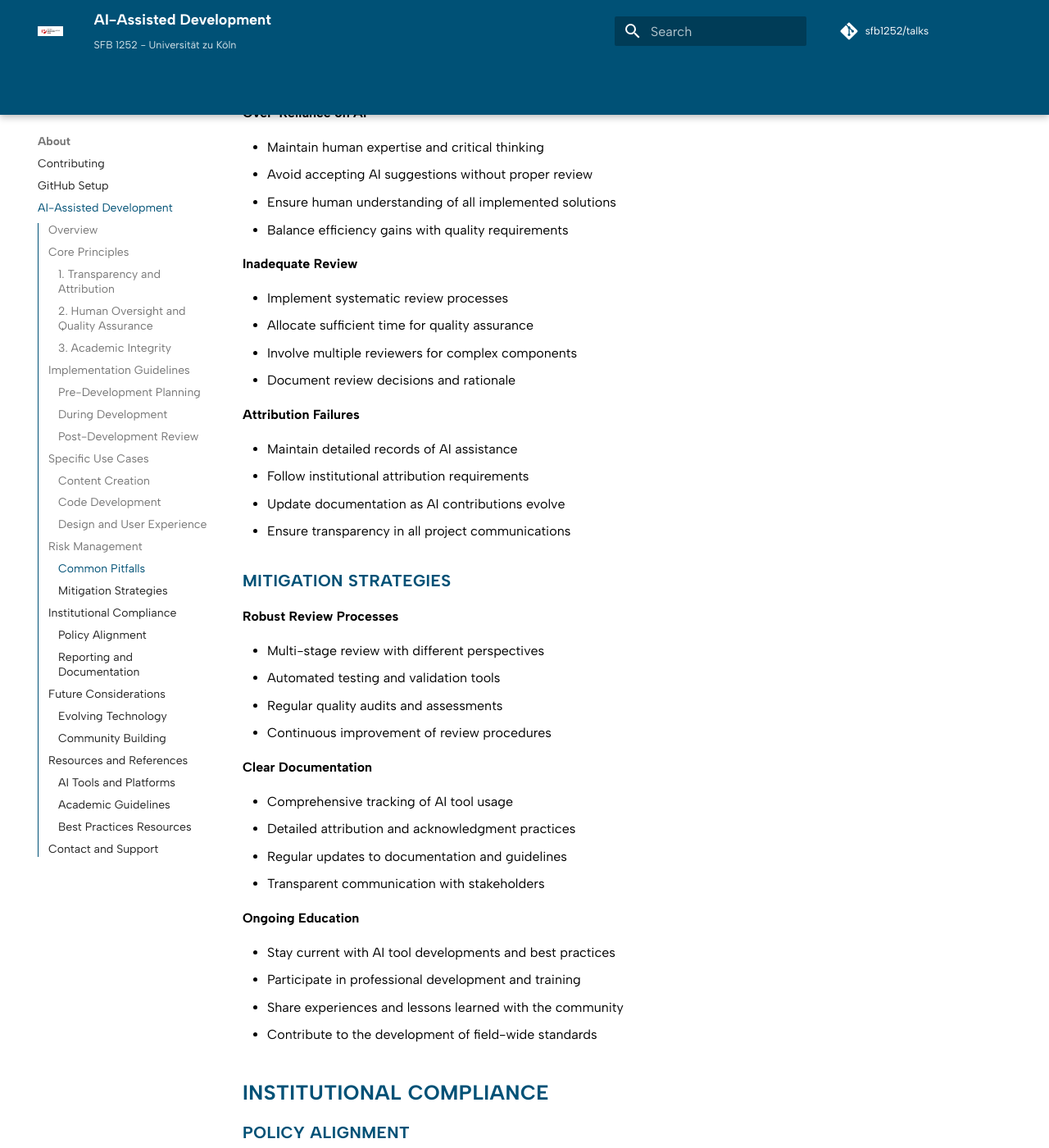
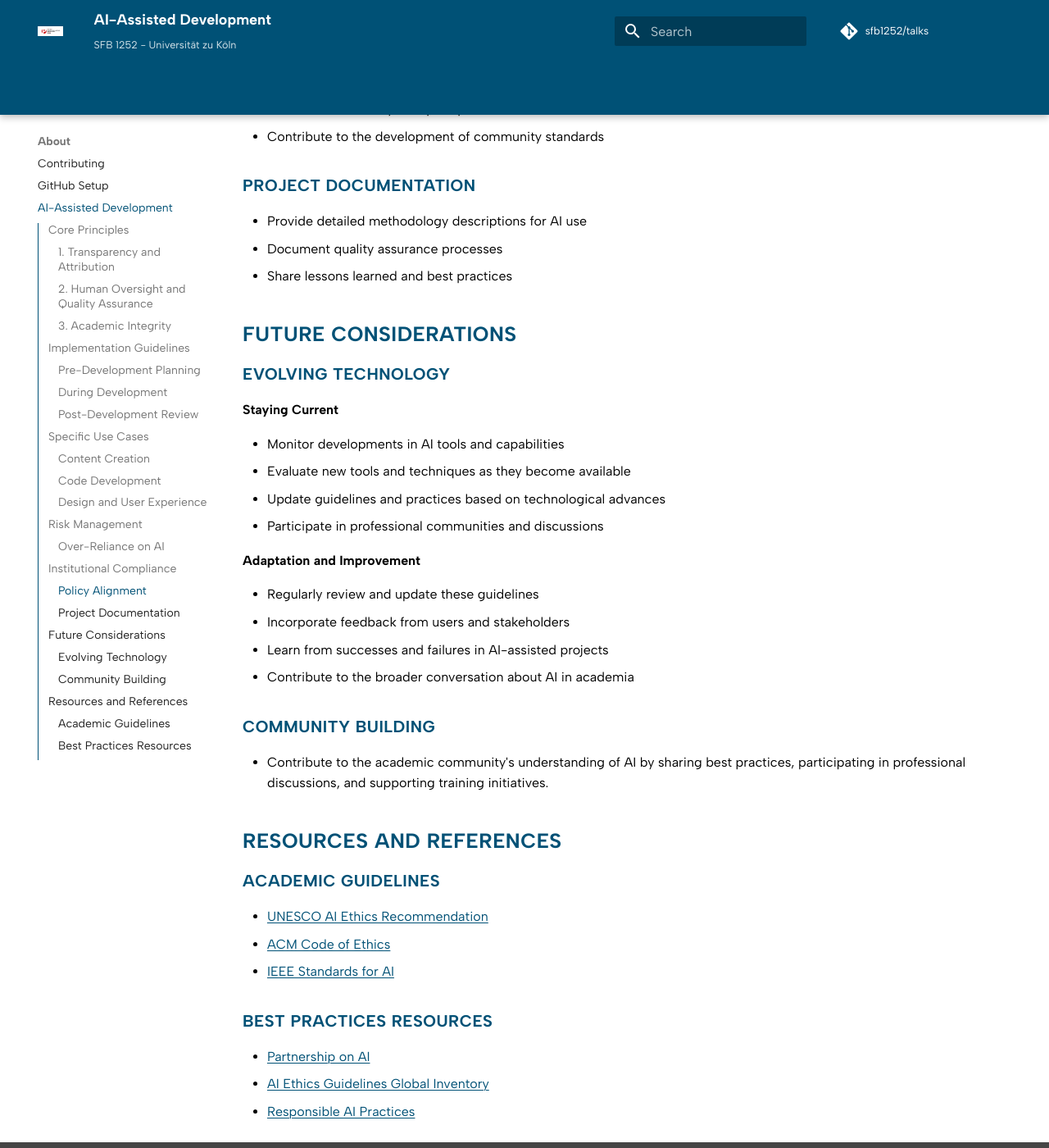
Before and after one commit to SFB1252/talks, an MkDocs documentation site: the page built from docs/about/ai-assisted-development.md, in a window 1280 px wide and 1400 px high, scrolled down 5032 px. Shown: the whole window at 82% size. Built offline with MkDocs 1.6.1 and Material for MkDocs 9.7.7, drawn with Linux system fonts in a browser that asks for light colours; comment, search, counter and statistics services are not loaded; some of the changed text lies outside the part shown.

Commit message:
condense

```diff
--- a/docs/about/ai-assisted-development.md
+++ b/docs/about/ai-assisted-development.md
@@ -1,15 +1,7 @@
 # AI-Assisted Development Guidelines
 
-This document establishes best practices and guidelines for using AI tools in
-academic web development projects, based on the experience of developing this
-Research Data and Methods Workshop Series website.
-
-## Overview
-
-AI-assisted development can significantly enhance productivity and quality in
-academic web projects when implemented with proper oversight, transparency, and
-ethical considerations. These guidelines ensure responsible use of AI tools
-while maintaining academic integrity and quality standards.
+This page describes some practices for using AI tools in
+academic web development projects.
 
 ## Core Principles
 
@@ -95,14 +87,9 @@
 - Break complex tasks into smaller, manageable components
 - Iterate and refine prompts based on output quality
 
-**Quality Control Workflow**
+**Quality Control**
 
-1. **AI Generation**: Use AI tools to create initial content or code
-2. **Initial Review**: Quick assessment of output relevance and quality
-3. **Technical Validation**: Detailed review of technical accuracy
-4. **Content Review**: Verification of factual accuracy and appropriateness
-5. **Integration Testing**: Ensure compatibility with existing systems
-6. **Final Approval**: Sign-off by qualified human reviewer
+- A systematic quality control process must be followed, as outlined in the "Human Oversight and Quality Assurance" principle.
 
 **Documentation Requirements**
 
@@ -140,10 +127,7 @@
 
 **Quality Assurance**
 
-- Verify factual accuracy of all AI-generated content
-- Ensure consistency with institutional voice and style
-- Check for appropriate academic tone and language
-- Validate citations and references
+- All AI-generated content must be reviewed for factual accuracy and consistency with institutional standards, as outlined in the "Human Oversight and Quality Assurance" principle.
 
 ### Code Development
 
@@ -156,10 +140,7 @@
 
 **Quality Assurance**
 
-- Review code for security vulnerabilities
-- Test functionality across different browsers and devices
-- Validate accessibility compliance
-- Ensure code maintainability and documentation
+- All AI-generated code must be reviewed for security, functionality, and accessibility, as outlined in the "Human Oversight and Quality Assurance" principle.
 
 ### Design and User Experience
 
@@ -172,58 +153,16 @@
 
 **Quality Assurance**
 
-- Test with real users and gather feedback
-- Validate accessibility with automated and manual testing
-- Ensure cross-platform compatibility
-- Review against design principles and best practices
+- All AI-generated design elements must be tested for usability and cross-platform compatibility, as outlined in the "Human Oversight and Quality Assurance" principle.
 
 ## Risk Management
 
-### Common Pitfalls
-
-**Over-Reliance on AI**
+### Over-Reliance on AI
 
 - Maintain human expertise and critical thinking
 - Avoid accepting AI suggestions without proper review
 - Ensure human understanding of all implemented solutions
 - Balance efficiency gains with quality requirements
-
-**Inadequate Review**
-
-- Implement systematic review processes
-- Allocate sufficient time for quality assurance
-- Involve multiple reviewers for complex components
-- Document review decisions and rationale
-
-**Attribution Failures**
-
-- Maintain detailed records of AI assistance
-- Follow institutional attribution requirements
-- Update documentation as AI contributions evolve
-- Ensure transparency in all project communications
-
-### Mitigation Strategies
-
-**Robust Review Processes**
-
-- Multi-stage review with different perspectives
-- Automated testing and validation tools
-- Regular quality audits and assessments
-- Continuous improvement of review procedures
-
-**Clear Documentation**
-
-- Comprehensive tracking of AI tool usage
-- Detailed attribution and acknowledgment practices
-- Regular updates to documentation and guidelines
-- Transparent communication with stakeholders
-
-**Ongoing Education**
-
-- Stay current with AI tool developments and best practices
-- Participate in professional development and training
-- Share experiences and lessons learned with the community
-- Contribute to the development of field-wide standards
 
 ## Institutional Compliance
 
@@ -243,21 +182,11 @@
 - Maintain consistency with peer practices
 - Contribute to the development of community standards
 
-### Reporting and Documentation
+### Project Documentation
 
-**Project Documentation**
-
-- Include AI assistance in project reports and documentation
-- Provide detailed methodology descriptions
+- Provide detailed methodology descriptions for AI use
 - Document quality assurance processes
 - Share lessons learned and best practices
-
-**Institutional Reporting**
-
-- Follow institutional requirements for AI use reporting
-- Participate in policy development and review processes
-- Contribute to institutional learning and improvement
-- Support the development of institutional best practices
 
 ## Future Considerations
 
@@ -279,27 +208,9 @@
 
 ### Community Building
 
-**Knowledge Sharing**
-
-- Share experiences and best practices with the academic community
-- Contribute to conferences, publications, and professional discussions
-- Collaborate with other institutions on AI guidelines and standards
-- Support the development of field-wide best practices
-
-**Mentorship and Training**
-
-- Train new team members in AI-assisted development practices
-- Mentor other institutions in implementing AI guidelines
-- Contribute to educational resources and training materials
-- Support the development of AI literacy in academia
+- Contribute to the academic community's understanding of AI by sharing best practices, participating in professional discussions, and supporting training initiatives.
 
 ## Resources and References
-
-### AI Tools and Platforms
-
-- [Anthropic Claude](https://www.anthropic.com/)
-- [OpenRouter API](https://openrouter.ai/)
-- [Cline VS Code Extension](https://marketplace.visualstudio.com/items?itemName=saoudrizwan.claude-dev)
 
 ### Academic Guidelines
 
@@ -312,17 +223,3 @@
 - [Partnership on AI](https://www.partnershiponai.org/)
 - [AI Ethics Guidelines Global Inventory](https://inventory.algorithmwatch.org/)
 - [Responsible AI Practices](https://ai.google/responsibilities/responsible-ai-practices/)
-
-## Contact and Support
-
-For questions about these guidelines or AI-assisted development practices:
-
-- **Guidelines Questions**: Contact the development team
-- **Institutional Policy**: Consult with institutional AI policy offices
-- **Technical Support**: Refer to tool-specific documentation and support
-- **Community Discussion**: Participate in relevant professional forums
-
----
-
-_These guidelines are part of the SFB 1252 "Prominence in Language" commitment
-to transparent and responsible use of AI in academic research and development._
```
